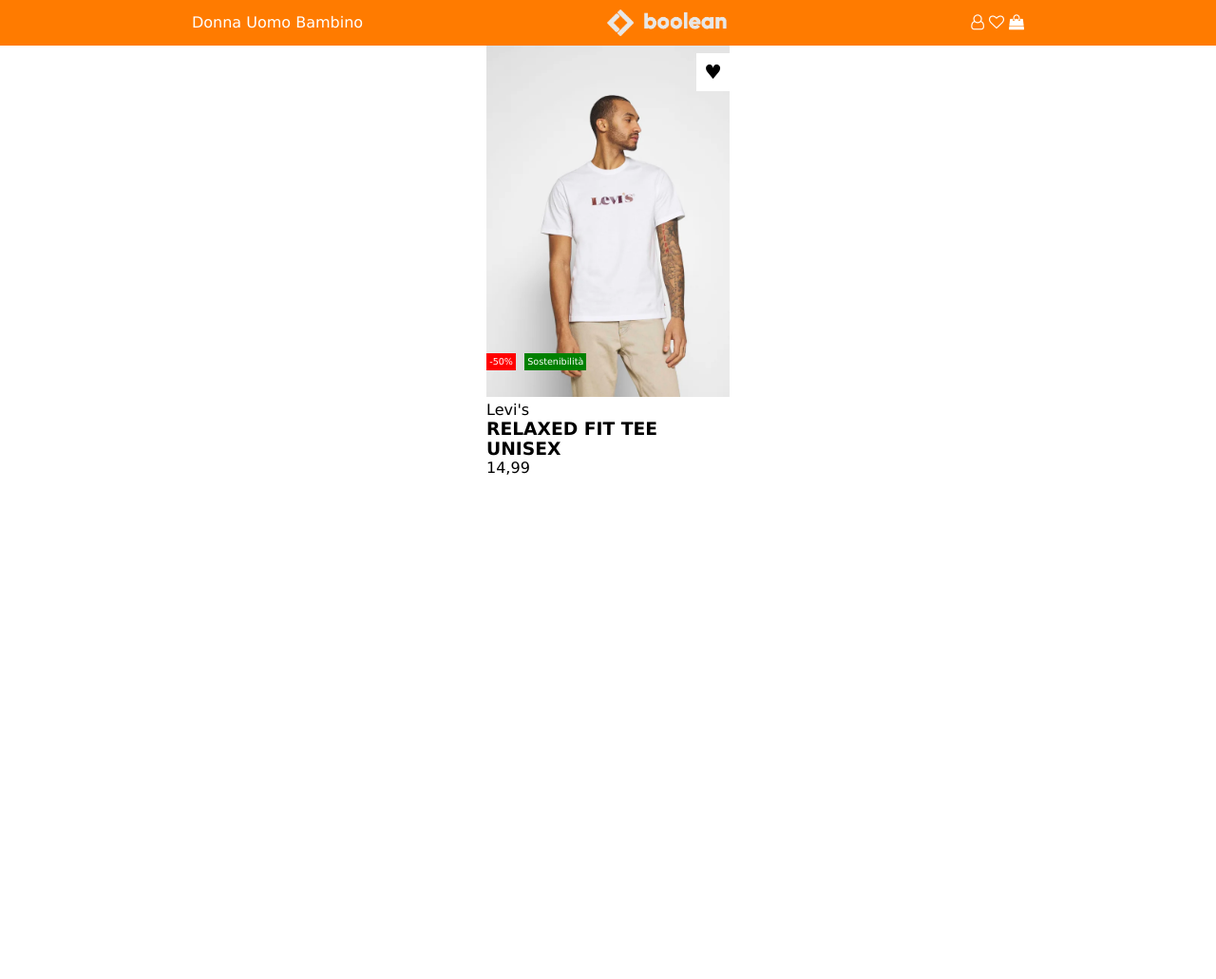
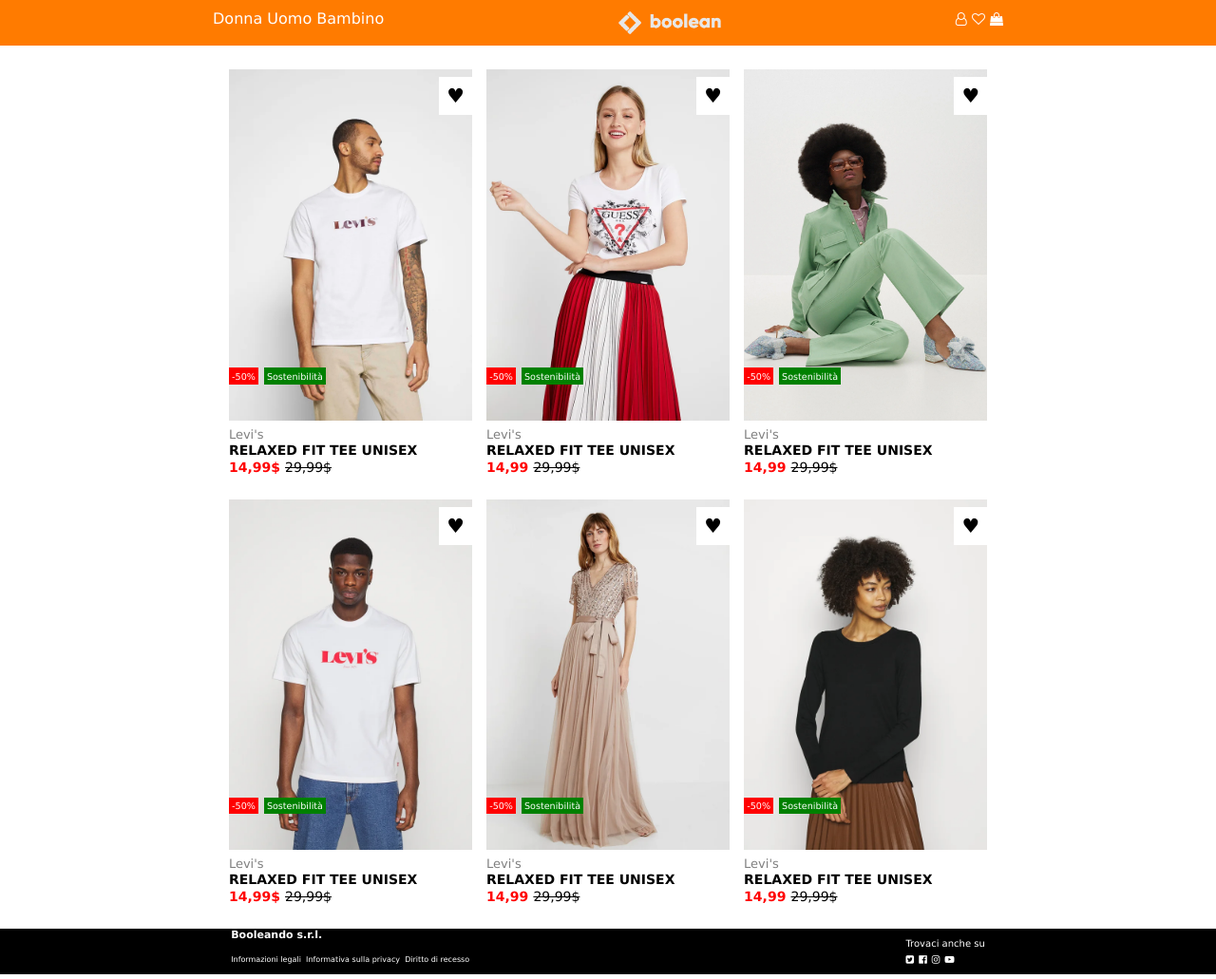
Before and after one commit to moa3337/html-css-boolando, a plain HTML site: page index.html in a window 1280 px wide. Shown: the whole page at 95% size. Before the commit the page ends 800 px from the top, so only its background shows below. Drawn offline with Linux system fonts and the light colour scheme.

Commit message:
completamento codice

```diff
--- a/css/style.css
+++ b/css/style.css
@@ -8,11 +8,6 @@ body {
 	min-height: 100vh;
 }
 
-.container {
-	max-width: 1200px;
-	margin: 0 auto;
-}
-
 img,
 svg,
 picture,
@@ -20,7 +15,14 @@ video {
 	max-width: 100%;
 }
 
+/*header (top bar) */
+
+.container-top{
+    height: 3rem;
+}
+
 .top-bar{
+    position: fixed;
     display: flex;
     width: 100%;
     height: 3rem;
@@ -28,31 +30,46 @@ video {
     background-color: rgb(255, 123, 0);
 }
 
- a{
+a{
     color: white;
     text-decoration: none;
     font-weight: 500;
-    line-height: 3rem;
+    line-height: 2.5rem;
 }
 
 .logo{
-    width: 50%;
+    width: 47%;
     display: flex;
     justify-content: center;
 }
 
-.logo > img{
-    padding: 10px;
+a > img{
+    padding: 12px;
 }
 
+/*main*/
+
 .row{
-    width: 20%;
-    margin: auto;
+    margin: 25px 0;
+    text-align: center;
 }
 
 .suit{
     display: inline-block;
     position: relative;
+    width: 20%;
+    margin: 0 5px;
+}
+
+.second{
+    position: absolute;
+    opacity: 0;
+    left: 0;
+    top: 0;
+}
+
+.second:hover{
+    opacity: 1;
 }
 
 .discount{
@@ -61,7 +78,7 @@ video {
     color: white;
     font-size: 0.6rem;
     padding: 0.2rem;
-    bottom: 7rem;
+    bottom: 6rem;
     left: 0;
 }
 
@@ -71,8 +88,8 @@ video {
     color: white;
     font-size: 0.6rem;
     padding: 0.2rem;
-    bottom: 7rem;
-    left: 2.5rem;
+    bottom: 6rem;
+    left: 2.3rem;
 }
 
 .watchlist{
@@ -84,3 +101,53 @@ video {
     right: 0;
     top: 0.5rem;
 }
+
+/*inizio effetto hover*/
+
+.watchlist:hover{
+    color: red;
+}
+
+.product-description{
+    text-align: initial;
+}
+
+/*fine effetto*/
+
+.brand{
+    font-size: 13px;
+    color: grey;
+}
+
+.price{
+    font-size: 14px;
+    color: red;
+    font-weight: 600;
+}
+
+.old-price{
+    font-size: 14px;
+    text-decoration: line-through;
+}
+
+/*footer*/
+
+.bottom-bar{
+    display: flex;
+    justify-content: center;
+    width: 100%;
+    height: 3rem;
+    background-color: black
+}
+
+.bottom-menu{
+    display: flex;
+    justify-content: space-between;
+    width: 62%;
+    height: 50px;
+    color: white;
+}
+
+.bottom-right{
+    margin: auto 0;
+}
--- a/index.html
+++ b/index.html
@@ -1,8 +1,6 @@
 <!DOCTYPE html>
 <html lang="en">
 <head>
-    <link rel="stylesheet" href="https://cdnjs.cloudflare.com/ajax/libs/font-awesome/4.7.0/css/font-awesome.min.css">
-    <link rel="stylesheet" href="https://cdnjs.cloudflare.com/ajax/libs/font-awesome/4.7.0/css/font-awesome.min.css">
     <link rel="stylesheet" href="https://cdnjs.cloudflare.com/ajax/libs/font-awesome/4.7.0/css/font-awesome.min.css">
     <link rel="stylesheet" href="./css/style.css">
     <title>Boolean shop</title>
@@ -10,7 +8,9 @@
 <body>
     <header>
         <!--barra dei menu-->
+        <div class="container-top">
             <div class="top-bar">
+
                 <!--le taglie-->
                 <div class="menu">
                     <ul>
@@ -19,38 +19,138 @@
                         <a href="">Bambino</a>
                     </ul>
                 </div>
+
                 <!--il logo-->
                 <div class="logo">
-                <img src="./pictures/boolean-logo.png" alt="">
+                    <a class="logo" href=""><img src="./pictures/boolean-logo.png" alt=""></a>
                 </div>
+
                 <!--icone per lo shop-->
                 <div class="menu">
-                <a href=""><i style="font-size:16px" class="fa">&#xf2c0;</i></a>
-                <a href=""><i style="font-size:16px" class="fa">&#xf08a;</i></a>
-                <a href=""><i style="font-size:16px" class="fa">&#xf290;</i></a>
+                    <a href=""><i style="font-size:14px" class="fa">&#xf2c0; </i></a>
+                    <a href=""><i style="font-size:14px" class="fa">&#xf08a;</i></a>
+                    <a href=""><i style="font-size:14px" class="fa">&#xf290;</i></a>
+                </div>
             </div>
         </div>
     </header>
 
     <main>
-        <!--prima riga di offerte-->
+        <!--prima riga delle offerte-->
         <div class="row">
             <div class="suit">
                 <img src="./pictures/1.webp" alt="">
+                <img class="second" src="./pictures/1b.webp" alt="">
                 <div class="watchlist">&#9829;</div>
                 <span class="discount">-50%</span>
                 <span class="eco">Sostenibilità</span>
-                <div>
+                <div class="product-description">
                     <span class="brand">Levi's</span>
-                <h3>RELAXED FIT TEE UNISEX</h3>
-                <span class="price">14,99</span>
+                    <h3 style="font-size: 14px;">RELAXED FIT TEE UNISEX</h3>
+                    <span class="price">14,99$</span>
+                    <span class="old-price">29,99$</span>
                 </div>
             </div>
 
+            <div class="suit">
+                <img src="./pictures/2.webp" alt="">
+                <img class="second" src="./pictures/2b.webp" alt="">
+                <div class="watchlist">&#9829;</div>
+                <span class="discount">-50%</span>
+                <span class="eco">Sostenibilità</span>
+                <div class="product-description">
+                    <span class="brand">Levi's</span>
+                    <h3 style="font-size: 14px;">RELAXED FIT TEE UNISEX</h3>
+                    <span class="price">14,99</span>
+                    <span class="old-price">29,99$</span>
+                </div>
+            </div>
+
+            <div class="suit">
+                <img src="./pictures/3.webp" alt="">
+                <img class="second" src="./pictures/3b.webp" alt="">
+                <div class="watchlist">&#9829;</div>
+                <span class="discount">-50%</span>
+                <span class="eco">Sostenibilità</span>
+                <div class="product-description">
+                    <span class="brand">Levi's</span>
+                    <h3 style="font-size: 14px;">RELAXED FIT TEE UNISEX</h3>
+                    <span class="price">14,99</span>
+                    <span class="old-price">29,99$</span>
+                </div>
+            </div>
+        </div>
+
+        <!--seconda riga delle offerte-->
+        <div class="row">
+            <div class="suit">
+                <img src="./pictures/4.webp" alt="">
+                <img class="second" src="./pictures/4b.webp" alt="">
+                <div class="watchlist">&#9829;</div>
+                <span class="discount">-50%</span>
+                <span class="eco">Sostenibilità</span>
+                <div class="product-description">
+                    <span class="brand">Levi's</span>
+                    <h3 style="font-size: 14px;">RELAXED FIT TEE UNISEX</h3>
+                    <span class="price">14,99$</span>
+                    <span class="old-price">29,99$</span>
+                </div>
+            </div>
+
+            <div class="suit">
+                <img src="./pictures/5.webp" alt="">
+                <img class="second" src="./pictures/5b.webp" alt="">
+                <div class="watchlist">&#9829;</div>
+                <span class="discount">-50%</span>
+                <span class="eco">Sostenibilità</span>
+                <div class="product-description">
+                    <span class="brand">Levi's</span>
+                    <h3 style="font-size: 14px;">RELAXED FIT TEE UNISEX</h3>
+                    <span class="price">14,99</span>
+                    <span class="old-price">29,99$</span>
+                </div>
+            </div>
+
+            <div class="suit">
+                <img src="./pictures/6.webp" alt="">
+                <img class="second" src="./pictures/6b.webp" alt="">
+                <div class="watchlist">&#9829;</div>
+                <span class="discount">-50%</span>
+                <span class="eco">Sostenibilità</span>
+                <div class="product-description">
+                    <span class="brand">Levi's</span>
+                    <h3 style="font-size: 14px;">RELAXED FIT TEE UNISEX</h3>
+                    <span class="price">14,99</span>
+                    <span class="old-price">29,99$</span>
+                </div>
+            </div>
         </div>
     </main>
 
+    <footer>
+        <div class="bottom-bar">
+            <div class="bottom-menu">
 
+                <!--menu di sinistra-->
+                <div class="menu-left">
+                    <h4 style="font-size: 11px;">Booleando s.r.l.</h4>
+                    <ul>
+                        <a href="" style="font-size:8px;">Informazioni legali</a>
+                        <a href="" style="font-size:8px;">Informativa sulla privacy</a>
+                        <a href="" style="font-size:8px;">Diritto di recesso</a>
+                    </ul>
+                </div>
 
+                <!--menu di destra-->
+                <div class="bottom-right">
+                    <p style="font-size: 10px;">Trovaci anche su</p>
+                    <i style="font-size:10px" class="fa">&#xf081;</i>
+                    <i style="font-size:10px" class="fa">&#xf230;</i>
+                    <i style="font-size:10px" class="fa">&#xf16d;</i>
+                    <i style="font-size:10px" class="fa">&#xf16a;</i>
+                </div>
+            </div>
+        </div>
+    </footer>
 </body>
 </html>
```
Also changed, not shown: pictures/1b.webp (added), pictures/2.webp (added), pictures/2b.webp (added), pictures/3.webp (added), pictures/3b.webp (added), pictures/4.webp (added), pictures/4b.webp (added), pictures/5.webp (added), pictures/5b.webp (added), pictures/6.webp (added), pictures/6b.webp (added). Lines whose indentation alone changed are shown as unchanged.
